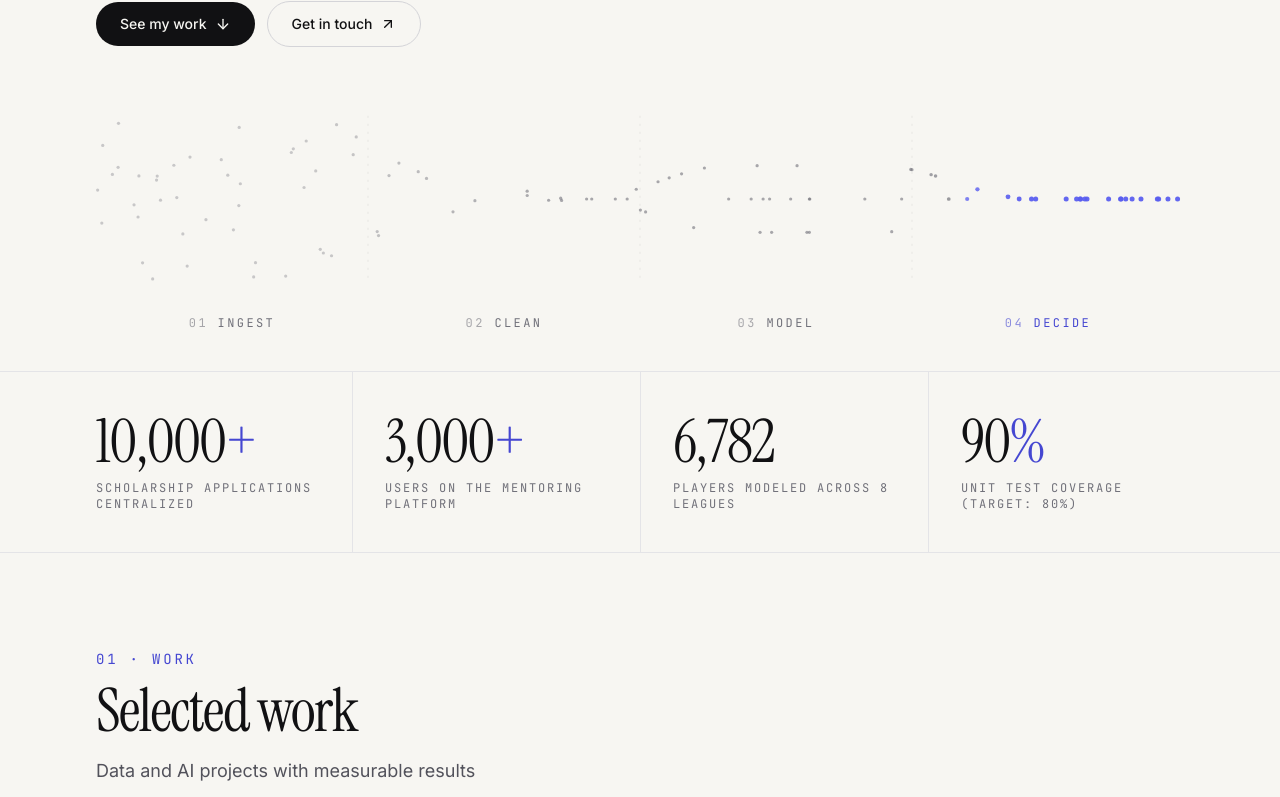
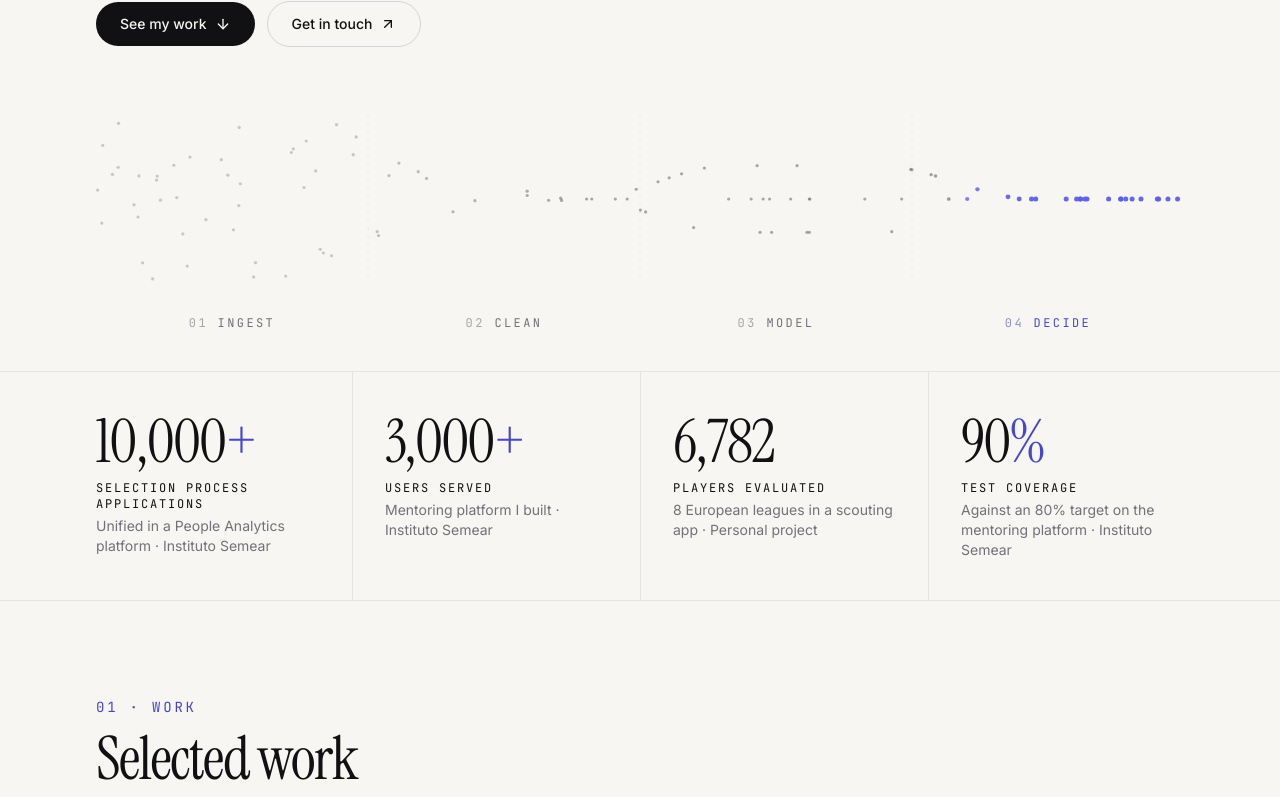
Before and after one commit to amarialeitao/me, a Next.js app: page / in a window 1280 px wide. Shown: the part 522-1319 px from the top of the page. Built offline with nearby package versions, Linux system fonts and the light colour scheme.

Commit message:
feat: adiciona contexto aos números em destaque

```diff
--- a/src/components/Metrics.tsx
+++ b/src/components/Metrics.tsx
@@ -14,12 +14,17 @@ export default function Metrics() {
         {t.metrics.items.map((item, index) => (
           <div
             key={item.label}
-            className={`flex flex-col-reverse px-4 sm:px-6 lg:px-8 py-8 sm:py-10 border-graphite-200 dark:border-graphite-800 ${
+            className={`flex flex-col-reverse justify-end px-4 sm:px-6 lg:px-8 py-8 sm:py-10 border-graphite-200 dark:border-graphite-800 ${
               index % 2 === 1 ? 'border-l' : ''
             } ${index >= 2 ? 'border-t lg:border-t-0' : ''} ${index === 2 ? 'lg:border-l' : ''}`}
           >
-            <dt className="mt-2 font-mono text-[11px] sm:text-xs uppercase tracking-[0.15em] leading-relaxed text-graphite-500 dark:text-graphite-400">
-              {item.label}
+            <dt className="mt-2">
+              <span className="block font-mono text-[11px] sm:text-xs uppercase tracking-[0.15em] leading-relaxed text-ink dark:text-white">
+                {item.label}
+              </span>
+              <span className="block mt-1 text-xs sm:text-sm leading-snug text-graphite-500 dark:text-graphite-400">
+                {item.context}
+              </span>
             </dt>
             <dd className="font-serif text-5xl sm:text-6xl tracking-tight text-ink dark:text-white">
               <CountUp to={item.value} duration={1.4} locale={NUMBER_LOCALES[locale]} />
--- a/src/i18n/en.json
+++ b/src/i18n/en.json
@@ -578,22 +578,26 @@
       {
         "value": 10000,
         "suffix": "+",
-        "label": "scholarship applications centralized"
+        "label": "selection process applications",
+        "context": "Unified in a People Analytics platform · Instituto Semear"
       },
       {
         "value": 3000,
         "suffix": "+",
-        "label": "users on the mentoring platform"
+        "label": "users served",
+        "context": "Mentoring platform I built · Instituto Semear"
       },
       {
         "value": 6782,
         "suffix": "",
-        "label": "players modeled across 8 leagues"
+        "label": "players evaluated",
+        "context": "8 European leagues in a scouting app · Personal project"
       },
       {
         "value": 90,
         "suffix": "%",
-        "label": "unit test coverage (target: 80%)"
+        "label": "test coverage",
+        "context": "Against an 80% target on the mentoring platform · Instituto Semear"
       }
     ]
   },
--- a/src/i18n/es.json
+++ b/src/i18n/es.json
@@ -704,22 +704,26 @@
       {
         "value": 10000,
         "suffix": "+",
-        "label": "postulaciones a becas centralizadas"
+        "label": "postulaciones a procesos de selección",
+        "context": "Unificadas en una plataforma de People Analytics · Instituto Semear"
       },
       {
         "value": 3000,
         "suffix": "+",
-        "label": "usuarios en la plataforma de mentoría"
+        "label": "usuarios atendidos",
+        "context": "Plataforma de mentoría que desarrollé · Instituto Semear"
       },
       {
         "value": 6782,
         "suffix": "",
-        "label": "jugadores modelados en 8 ligas"
+        "label": "jugadores evaluados",
+        "context": "8 ligas europeas en una app de scouting · Proyecto personal"
       },
       {
         "value": 90,
         "suffix": "%",
-        "label": "de cobertura de pruebas unitarias (meta: 80%)"
+        "label": "de cobertura de pruebas",
+        "context": "Meta del 80% en la plataforma de mentoría · Instituto Semear"
       }
     ]
   },
--- a/src/i18n/pt.json
+++ b/src/i18n/pt.json
@@ -704,22 +704,26 @@
       {
         "value": 10000,
         "suffix": "+",
-        "label": "inscrições de bolsistas centralizadas"
+        "label": "candidaturas a processos seletivos",
+        "context": "Unificadas em uma plataforma de People Analytics · Instituto Semear"
       },
       {
         "value": 3000,
         "suffix": "+",
-        "label": "usuários na plataforma de mentoria"
+        "label": "usuários atendidos",
+        "context": "Plataforma de mentoria que desenvolvi · Instituto Semear"
       },
       {
         "value": 6782,
         "suffix": "",
-        "label": "jogadores modelados em 8 ligas"
+        "label": "jogadores avaliados",
+        "context": "8 ligas europeias em um app de scouting · Projeto pessoal"
       },
       {
         "value": 90,
         "suffix": "%",
-        "label": "de cobertura de testes unitários (meta: 80%)"
+        "label": "de cobertura de testes",
+        "context": "Meta de 80% na plataforma de mentoria · Instituto Semear"
       }
     ]
   },
```
